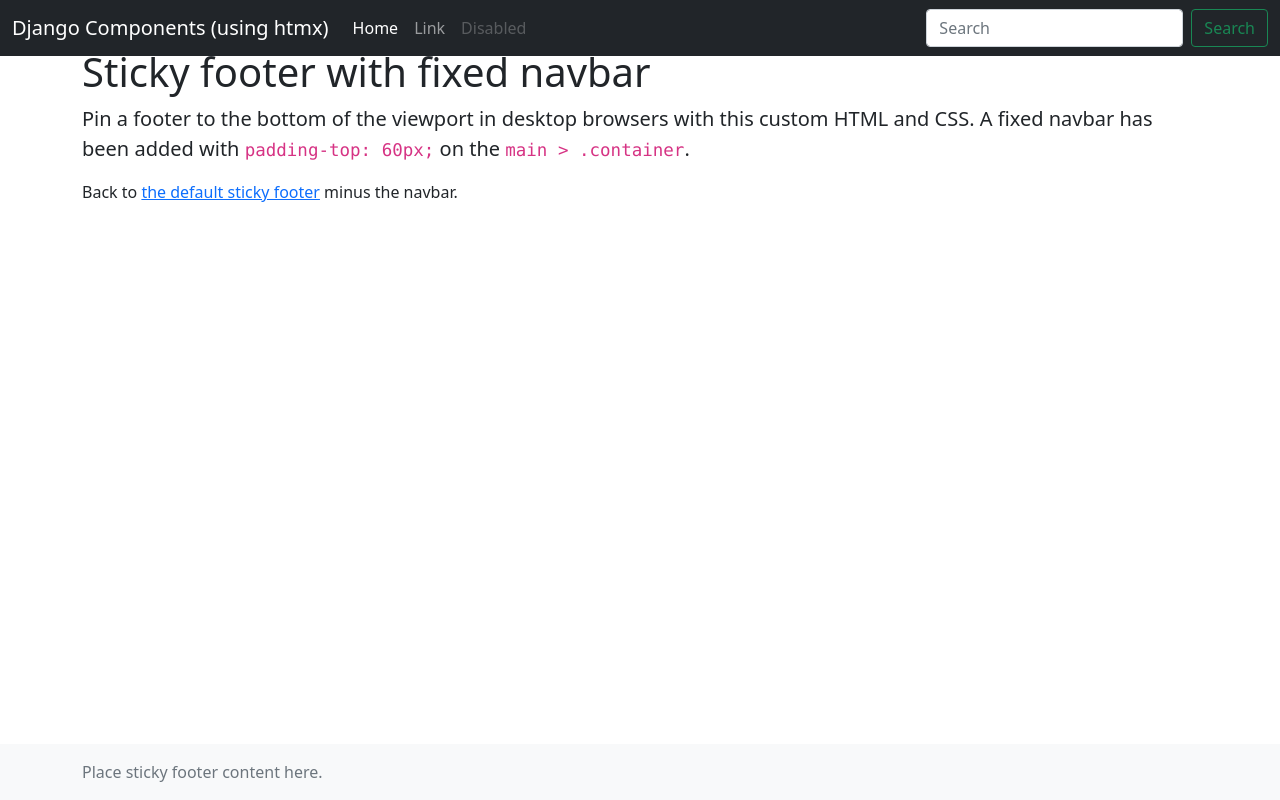
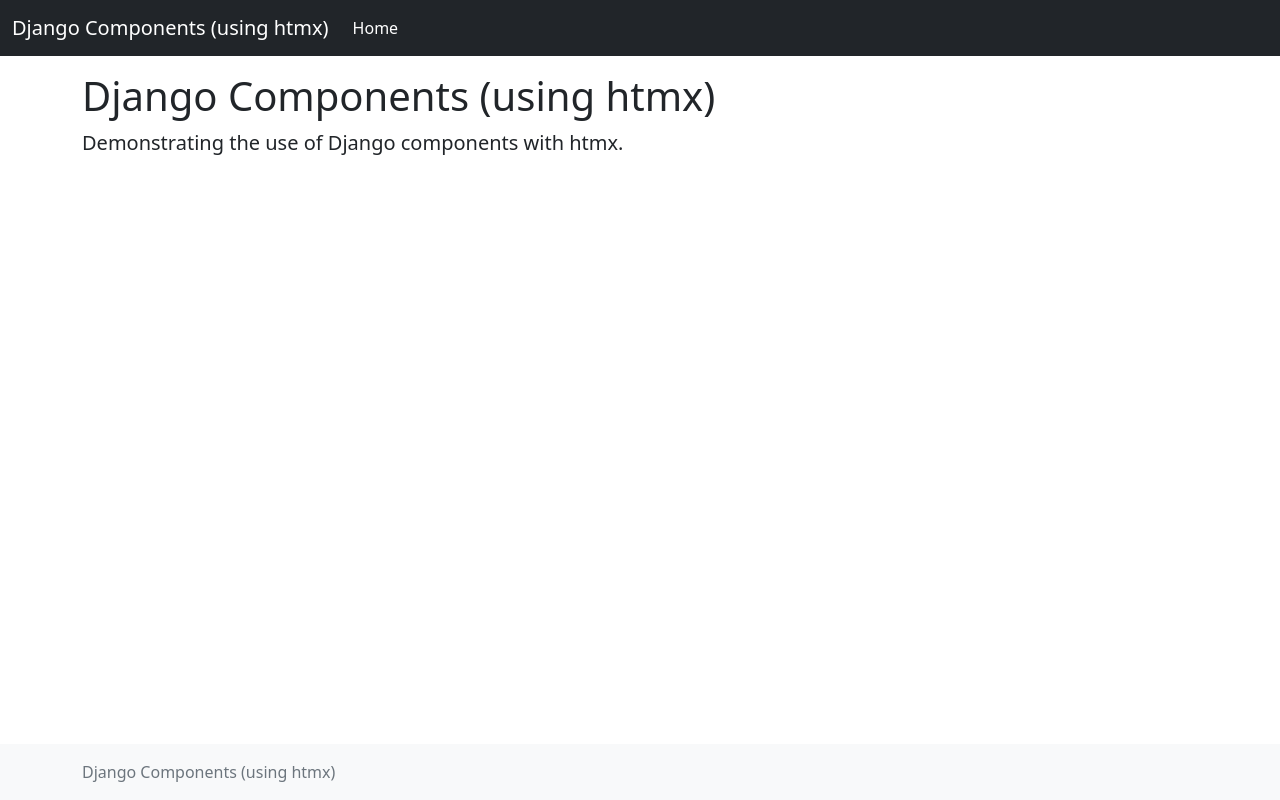
Before and after one commit to oakdbca/django-htmx, a Django app: page / in a window 1280 px wide. Run offline with Django 5.2, Linux system fonts and the light colour scheme.

Commit message:
Add basic full page template to contain the demo component.

```diff
--- a/django_htmx/django_htmx/templates/base.html
+++ b/django_htmx/django_htmx/templates/base.html
@@ -4,11 +4,8 @@
     <meta charset="utf-8" />
     <meta name="viewport" content="width=device-width, initial-scale=1" />
     <meta name="description" content="" />
-    <meta name="author" content="Mark Otto, Jacob Thornton, and Bootstrap contributors" />
-    <meta name="generator" content="Hugo 0.84.0" />
+    <meta name="author" content="Oak McIlwain" />
     <title>Django Components (using htmx)</title>
-
-    <link rel="canonical" href="https://getbootstrap.com/docs/5.0/examples/sticky-footer-navbar/" />
 
     <!-- Bootstrap core CSS -->
     <link href="https://cdn.jsdelivr.net/npm/bootstrap@5.0.2/dist/css/bootstrap.min.css" rel="stylesheet" integrity="sha384-EVSTQN3/azprG1Anm3QDgpJLIm9Nao0Yz1ztcQTwFspd3yD65VohhpuuCOmLASjC" crossorigin="anonymous" />
@@ -33,7 +30,7 @@
     <link href="sticky-footer-navbar.css" rel="stylesheet" />
   </head>
   <body class="d-flex flex-column h-100">
-    <header>
+    <header class="mb-4">
       <!-- Fixed navbar -->
       <nav class="navbar navbar-expand-md navbar-dark fixed-top bg-dark">
         <div class="container-fluid">
@@ -44,17 +41,7 @@
               <li class="nav-item">
                 <a class="nav-link active" aria-current="page" href="#">Home</a>
               </li>
-              <li class="nav-item">
-                <a class="nav-link" href="#">Link</a>
-              </li>
-              <li class="nav-item">
-                <a class="nav-link disabled" href="#" tabindex="-1" aria-disabled="true">Disabled</a>
-              </li>
             </ul>
-            <form class="d-flex">
-              <input class="form-control me-2" type="search" placeholder="Search" aria-label="Search" />
-              <button class="btn btn-outline-success" type="submit">Search</button>
-            </form>
           </div>
         </div>
       </nav>
@@ -63,19 +50,16 @@
     <!-- Begin page content -->
     <main class="flex-shrink-0">
       <div class="container">
-        <h1 class="mt-5">Sticky footer with fixed navbar</h1>
+        <h1 class="mt-5">Django Components (using htmx)</h1>
         <p class="lead">
-          Pin a footer to the bottom of the viewport in desktop browsers with this custom HTML and CSS. A fixed navbar has been added with <code class="small">padding-top: 60px;</code> on the <code class="small">main &gt; .container</code>.
-        </p>
-        <p>
-          Back to <a href="/docs/5.0/examples/sticky-footer/">the default sticky footer</a> minus the navbar.
+            Demonstrating the use of Django components with htmx.
         </p>
       </div>
     </main>
 
     <footer class="footer mt-auto py-3 bg-light">
       <div class="container">
-        <span class="text-muted">Place sticky footer content here.</span>
+        <span class="text-muted">Django Components (using htmx)</span>
       </div>
     </footer>
 
```
